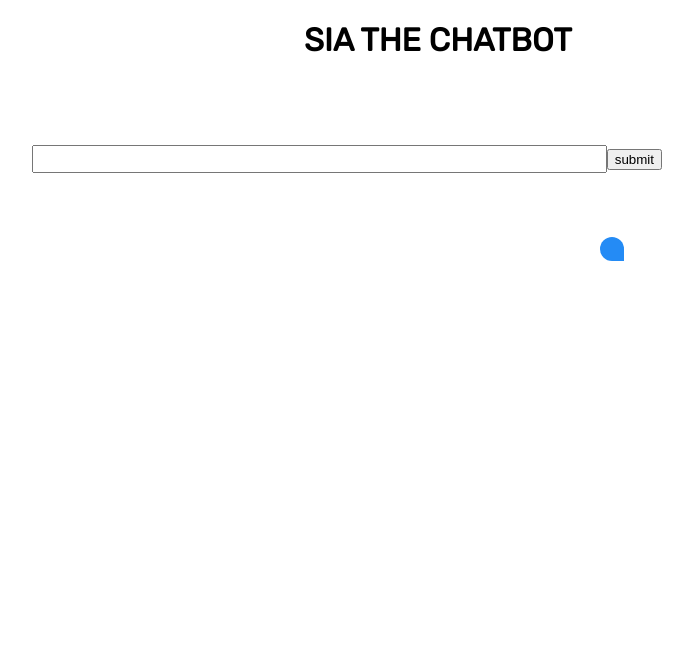
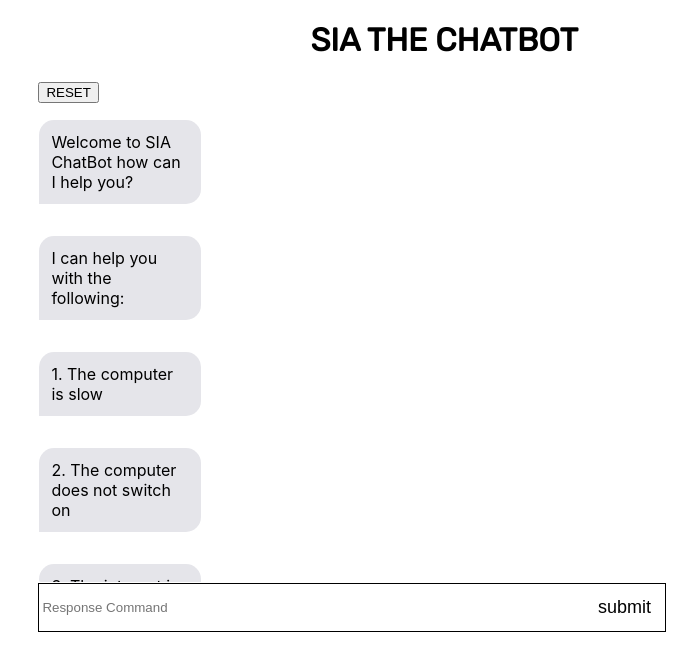
Before and after one commit to OkuhleM/Sia-Chat-Bot, a React (Create React App) app in the folder sia-chat-bot/: page / in a window 1280 px wide. Shown: the top 654 px of the page, without its empty margins (288-985 px from the left). Built offline with nearby package versions, Linux system fonts and the light colour scheme.

Commit message:
reset button working

```diff
--- a/sia-chat-bot/src/App.css
+++ b/sia-chat-bot/src/App.css
@@ -1,12 +1,13 @@
 @import url('https://fonts.googleapis.com/css?family=Rubik');
 input {
-  width: 89.8%;
-  padding: .3rem .6rem;
-  font-weight: bold;
-  margin-top: 4rem;
+  width: 98%;
+  /* padding: 1rem 6rem; */
+  /* font-weight: bold;
+  margin-top: 4rem; */
+  border: 1px solid white;
 }
 .card{
-  width: 50%;
+  width: 70%;
   margin: 0 auto;
 
 }
@@ -30,7 +31,7 @@ input {
 }
 
 .wrapper {
-  border: 1px solid grey;
+  border: 1px solid white;
   border-radius: 3px;
   height: 60vh;
   overflow-y: scroll;
--- a/sia-chat-bot/src/Components/Demo.js
+++ b/sia-chat-bot/src/Components/Demo.js
@@ -3,7 +3,7 @@ import { useState, useEffect } from 'react';
 import axios from 'axios'
 import { useDispatch } from 'react-redux';
 import { updateDialogue } from '../redux/action/script'
-// import { init } from 'create-react-app/createReactApp';
+import ReactMarkdown from 'react-markdown';
 
 const Demo = () => {
     const [inputValue, setInputValue] = useState("")
@@ -12,9 +12,7 @@ const Demo = () => {
     const dispatch = useDispatch()
 
     useEffect(() => {
-        // var test =  getMessages()
-
-        setInitialState([...initialState, botResponse])
+        setInitialState([...initialState])
 
     }, [])
 
@@ -23,74 +21,88 @@ const Demo = () => {
         e.preventDefault()
         if (inputValue) {
             setInitialState([...initialState, `me: ${inputValue}`])
-            setTimeout(()=>getMessages(),1000)
+            setTimeout(() => getMessages(), 1000)
         }
         dispatch(updateDialogue())
-        // setInitialState([...initialState, botResponse])
 
     }
 
     const getMessages = async () => {
         var bot = botResponse;
         var conversation = [...initialState]
-        console.log(bot,conversation)
+        console.log("gfsfsg", inputValue)
+        console.log(bot, conversation)
         try {
             const url = await axios.get("http://localhost:4000/get-message")
                 .then(function (response) {
-                    console.log(response,"response")
-                    if (bot === `bot: response.data[2]` && inputValue.length > 0) {
-                         return  response.data[0]
-                    } else if (inputValue === "1") {
-                        bot = `bot: response.data.1`
-                    } else {
+                    // console.log("response", response.data)
+                    var res = response.data.filter(v => v.optionName === inputValue)
+                    console.log('bot', bot)
+
                     var user = `me: ${inputValue}`
+                    var bot = `bot: ${JSON.stringify(res[0].options)}`
                     conversation.push(user)
                     conversation.push(bot)
                     setInputValue("")
-                        setInitialState(conversation)
+
+                    setInitialState(
+                        conversation
+                    )
                     setBotResponse(bot)
-                    }
-                    setBotResponse([response.data])
-                    setInitialState([response.data])
-                    return response.data
+                    return bot = response.data
                 })
         } catch (e) {
             console.log(e)
         }
+
     }
-    console.log(initialState, botResponse, inputValue)
 
+    const resetButton = () => {
+
+        for (let i = 0; i < initialState.length; i++) {
+            if (i == 0) {
+                setInitialState([initialState[i].p])
+            }
+        }
+        document.getElementById("ptags").style.display = "none"
+    }
     return (
-        <div>
+        <div className='card'>
+            {/* {console.log('initialState', JSON.stringify(initialState))} */}
             <h1>SIA THE CHATBOT</h1>
-            <input type="text" value={inputValue}
-                onChange={e => setInputValue(e.target.value)} />
-            <button onClick={handleSubmit}>submit</button>
+            <button onClick={resetButton}>RESET</button>
+            <div className='wrapper'>
+                <div id="ptags" style={{ display: "block" }}>
+
+                    <p className='bot user-message'> Welcome to SIA ChatBot how can I help you?</p>
+                    <p className='bot user-message'> I can help you with the following:</p>
+                    <p className='bot user-message'> 1. The computer is slow</p>
+                    <p className='bot user-message'> 2. The computer does not switch on</p>
+                    <p className='bot user-message'> 3. The internet is slow</p>
+                    <p className='bot user-message'> 4. Printer is not printing</p>
+                    <p className='bot user-message'> 5. The computer is making strange noises</p>
+                </div>
                 <ul>
                     {initialState.map((chats, index) => {
-                    console.log(chats, index)
+                        // console.log(JSON.stringify(chats))
                         return (
                             <div key={index}>
                                 <div>
-                                {chats.data ?
-                                    <div>
-                                        <p className='bot user-message'>{chats.subOption}</p><br /></div>
-                                    :
-                                    <div><p className='client user-message'>{chats.inputValue}</p><br /></div>
-                                }
+
+                                    <p className='bot user-message'>{<ReactMarkdown>{chats}</ReactMarkdown>}</p><br /></div>
+
+                                <div><p className='client user-message'>{<ReactMarkdown>{chats}</ReactMarkdown>}</p><br /></div>
                             </div>
 
-
-                            {/* <p>{chats.data}</p>  */}
-                             {/* <p>{chats.inputValue}</p>
-                            <p>{chats.subOption}</p>  */}
-
-
-                        </div>
                         )
                     })}
                 </ul>
-
+            </div>
+            <div className='card-container'>
+                <input type="text" value={inputValue} placeholder="Response Command"
+                    name='chat' onChange={e => setInputValue(e.target.value)} />
+                <button onClick={handleSubmit} className="submit">submit</button>
+            </div>
         </div>
     )
 }
--- a/sia-chat-bot/src/redux/actionTypes/script.js
+++ b/sia-chat-bot/src/redux/actionTypes/script.js
@@ -1,2 +1,2 @@
 export const CHATBOT_RESPONSES = 'chatbotmessages'
-export const USER_MESSAGES = ''
+export const USER_MESSAGES = 'USER_MESSAG'
```
Also changed, not shown: sia-chat-bot/src/App.js (+0 -120 lines), 1 other file (tests, documents, lock files or other folders). Lines whose indentation alone changed are shown as unchanged.
